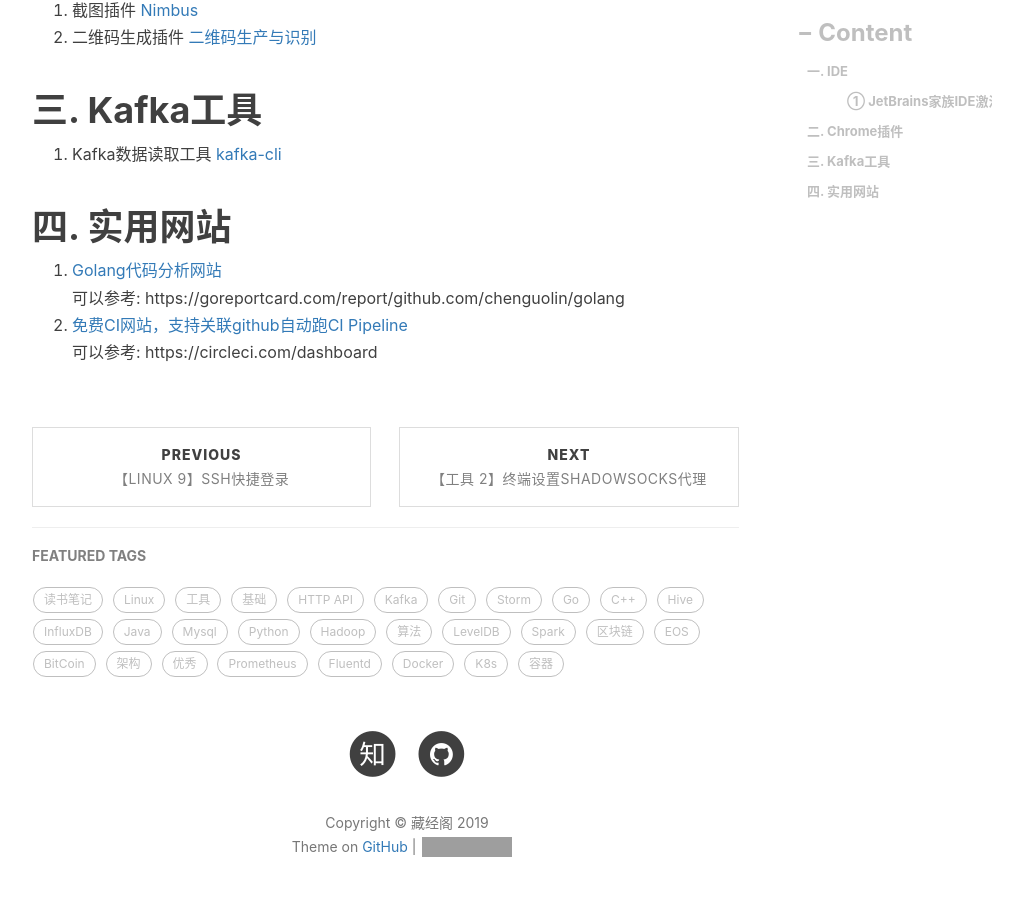
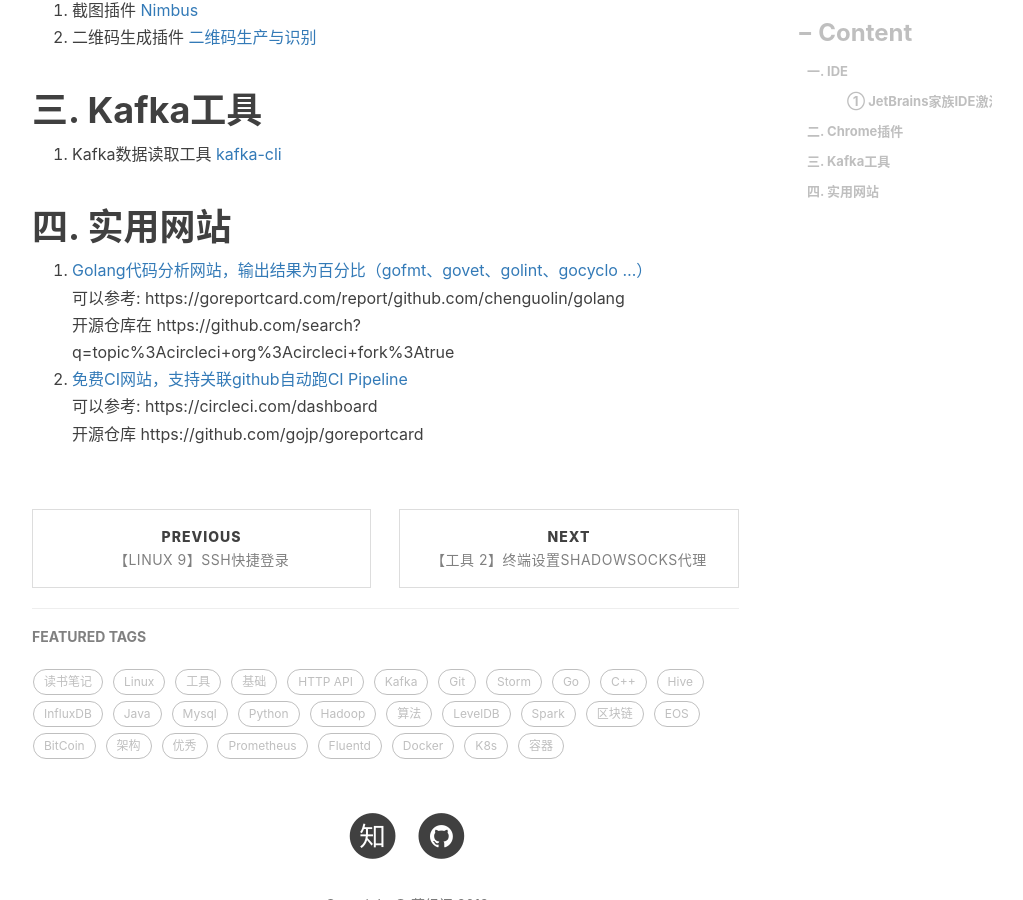
Before and after one commit to engru/chenguolin.github.io, a Jekyll site: the page built from _posts/2017-06-01-【工具-1】高效开发小工具.md, in a window 1280 px wide and 900 px high, scrolled down 799 px. Shown: the whole window, without its empty margins (233-1256 px from the left). Built offline with Jekyll 4.4.1, drawn with Linux system fonts in a browser that asks for light colours; nearby versions of some CDN libraries; comment, search, counter and statistics services are not loaded; grey boxes are pictures that could not be loaded.

Commit message:
Update 2017-06-01-【工具-1】高效开发小工具.md

```diff
--- a/_posts/2017-06-01-【工具-1】高效开发小工具.md
+++ b/_posts/2017-06-01-【工具-1】高效开发小工具.md
@@ -22,7 +22,9 @@ tags:          #标签
 1. Kafka数据读取工具 [kafka-cli](https://github.com/chenguolin/golang/tree/master/go-kafka/tools/bin)
 
 # 四. 实用网站
-1. [Golang代码分析网站](https://goreportcard.com/)
+1. [Golang代码分析网站，输出结果为百分比（gofmt、govet、golint、gocyclo ...）](https://goreportcard.com/)
    可以参考: https://goreportcard.com/report/github.com/chenguolin/golang
+   开源仓库在 https://github.com/search?q=topic%3Acircleci+org%3Acircleci+fork%3Atrue
 2. [免费CI网站，支持关联github自动跑CI Pipeline](https://circleci.com/gh)
    可以参考: https://circleci.com/dashboard
+   开源仓库 https://github.com/gojp/goreportcard
```
